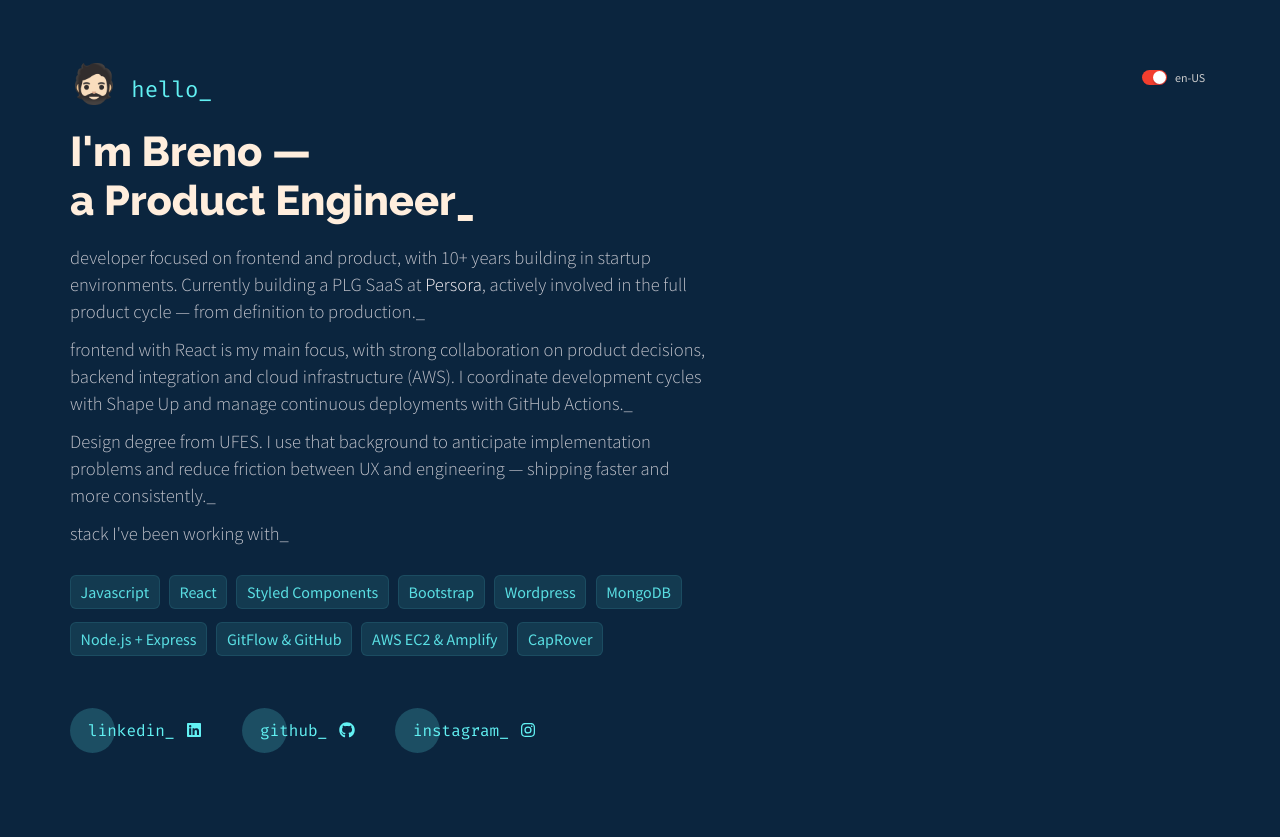
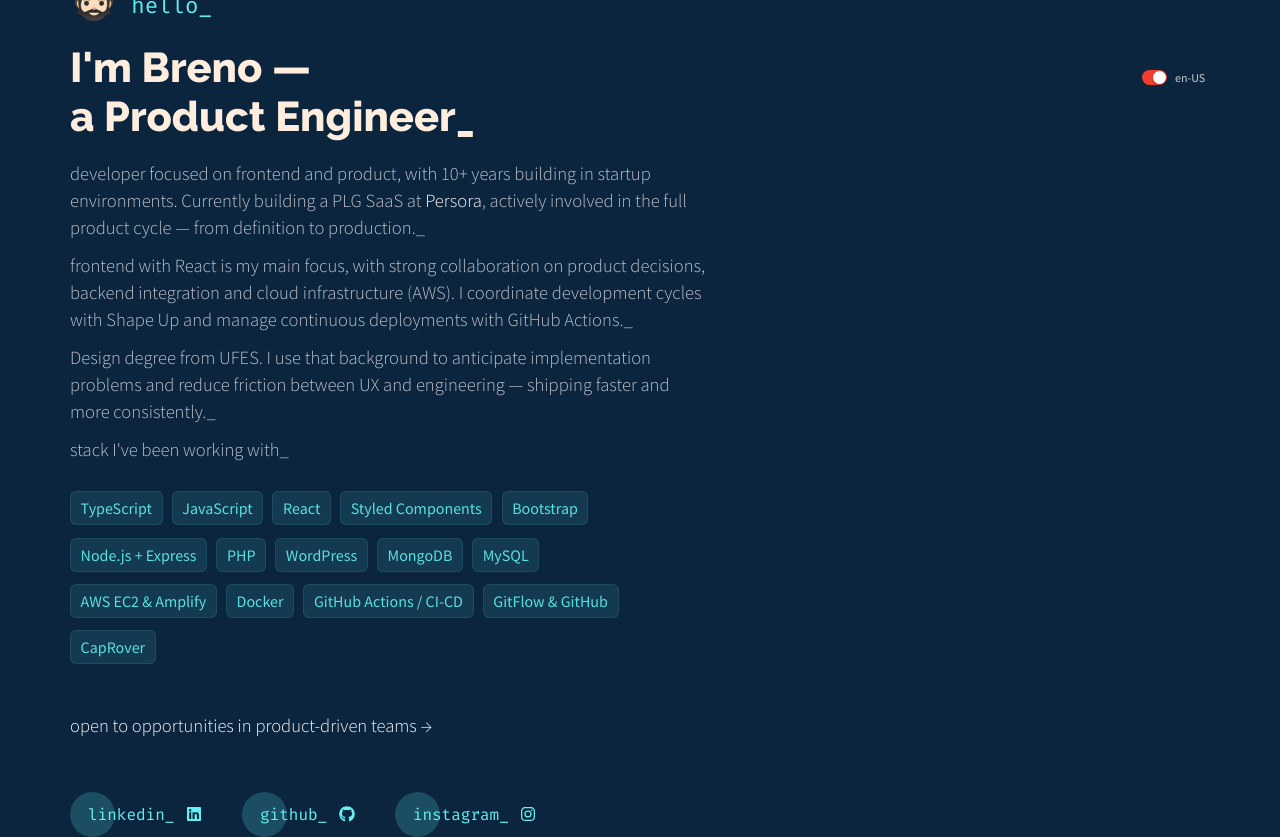
Before and after one commit to brenoserafini/.dev, a React (Vite) app: page / in a window 1280 px wide. Before the commit the page ends 800 px from the top, so only its background shows below. Built offline with nearby package versions, Linux system fonts and the light colour scheme.

Commit message:
Atualizar tags, interface Messages e adicionar CTA no Cover

```diff
--- a/src/components/Cover/Cover.tsx
+++ b/src/components/Cover/Cover.tsx
@@ -18,15 +18,20 @@ interface CoverProps {
 export function Cover({ language }: CoverProps ) {
 
   const tags = [
-    'Javascript',
+    'TypeScript',
+    'JavaScript',
     'React',
     'Styled Components',
     'Bootstrap',
-    'Wordpress',
+    'Node.js + Express',
+    'PHP',
+    'WordPress',
     'MongoDB',
-    'Node.js + Express',
+    'MySQL',
+    'AWS EC2 & Amplify',
+    'Docker',
+    'GitHub Actions / CI-CD',
     'GitFlow & GitHub',
-    'AWS EC2 & Amplify',
     'CapRover',
   ];
 
@@ -38,6 +43,7 @@ export function Cover({ language }: CoverProps ) {
       experience: string;
       curious: string;
       technologies: string;
+      cta: string;
     };
     en: {
       hello: string;
@@ -46,6 +52,7 @@ export function Cover({ language }: CoverProps ) {
       experience: string;
       curious: string;
       technologies: string;
+      cta: string;
     };
   }
 
@@ -67,6 +74,14 @@ export function Cover({ language }: CoverProps ) {
             <Tag key={tag}>{tag}</Tag>
           ))}
         </TagContainer>
+        <p className='about'>
+          <a
+            href='https://www.linkedin.com/in/brenoserafini/'
+            target='_blank'
+            rel='noreferrer'>
+            {t('cta')}
+          </a>
+        </p>
         <Social>
           <a
             className="social-link"
```
